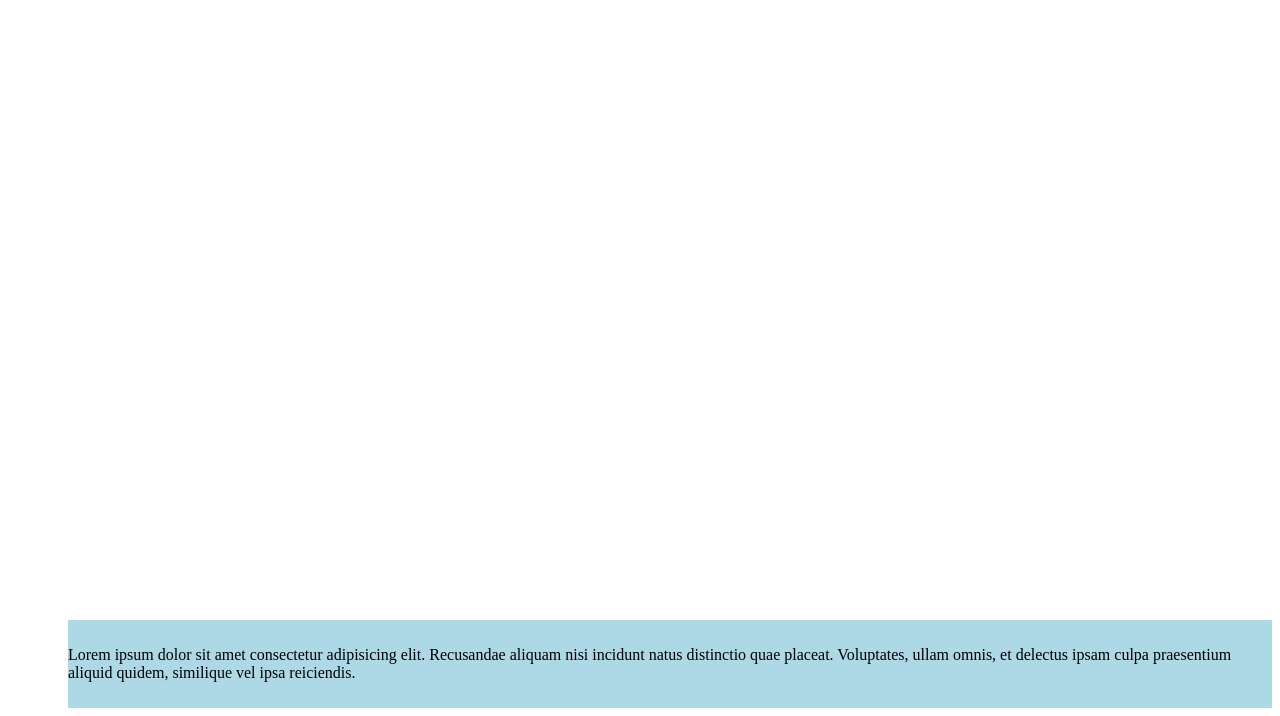
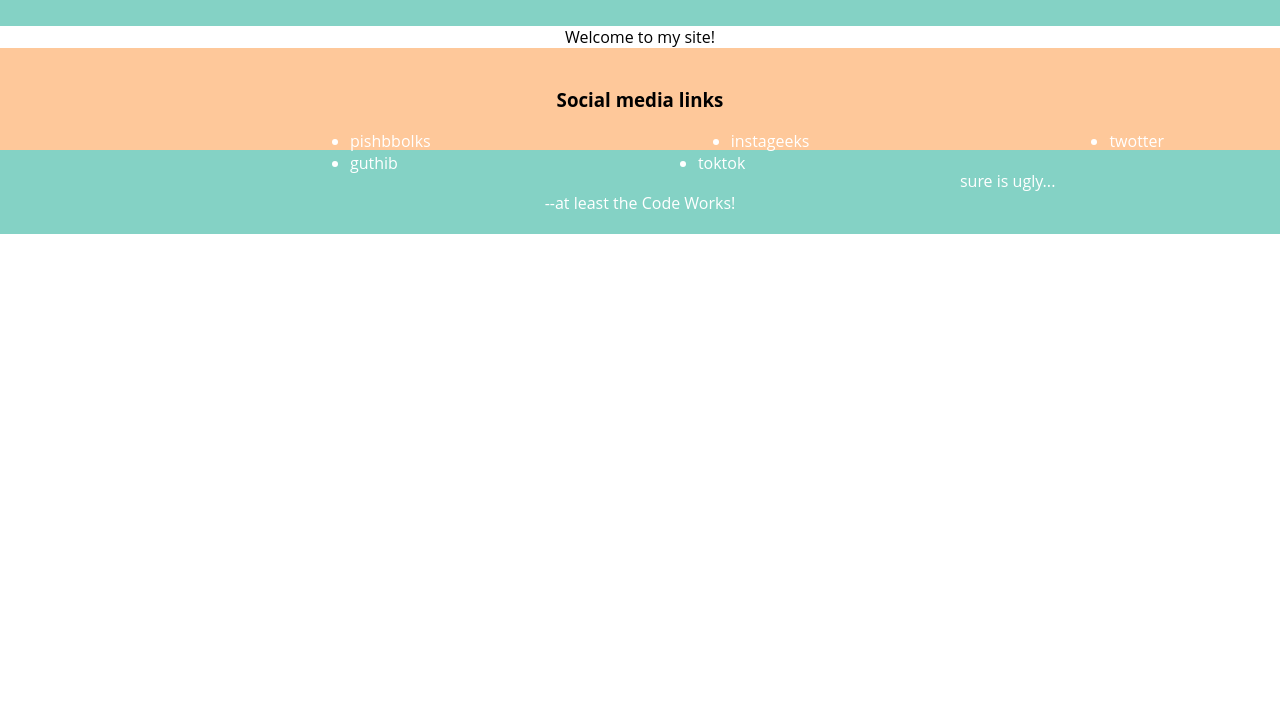
Before and after one commit to Jubibani/CSS-Exercises, a plain HTML site: page Exercise 7 Complex Layout/index.html in a window 1280 px wide. Shown: the part 100-816 px from the top of the page. Drawn offline with Linux system fonts and the light colour scheme.

Commit message:
finished complex layout *LGR#

```diff
--- a/Exercise 7 Complex Layout/index.html
+++ b/Exercise 7 Complex Layout/index.html
@@ -8,19 +8,26 @@
   </head>
   <body>
     <header>
-          <p>Lorem ipsum dolor sit amet consectetur adipisicing elit. Recusandae aliquam nisi incidunt natus distinctio quae placeat. Voluptates, ullam omnis, et delectus ipsam culpa praesentium aliquid quidem, similique vel ipsa reiciendis.</p>
+      <h1>Complex Website</h1>
     </header>
 
-        <main>
-          <p>Lorem ipsum dolor sit amet consectetur adipisicing elit. Recusandae aliquam nisi incidunt natus distinctio quae placeat. Voluptates, ullam omnis, et delectus ipsam culpa praesentium aliquid quidem, similique vel ipsa reiciendis.</p>
-        </main>
+    <section>
+      Welcome to my site!
+    </section>
 
     <aside>
-          <p>Lorem ipsum dolor sit amet consectetur adipisicing elit. Recusandae aliquam nisi incidunt natus distinctio quae placeat. Voluptates, ullam omnis, et delectus ipsam culpa praesentium aliquid quidem, similique vel ipsa reiciendis.</p>
+      <h3>Social media links </h3>
+      <ul>
+        <li>pishbbolks</li>
+        <li>instageeks</li>
+        <li>twotter</li>
+        <li>guthib</li>
+        <li>toktok</li>
+      </ul>
     </aside>
 
     <footer>
-          <p>Lorem ipsum dolor sit amet consectetur adipisicing elit. Recusandae aliquam nisi incidunt natus distinctio quae placeat. Voluptates, ullam omnis, et delectus ipsam culpa praesentium aliquid quidem, similique vel ipsa reiciendis.</p>
+      sure is ugly... <br>--at least the Code Works!
     </footer>
   </body>
 </html>
--- a/Exercise 7 Complex Layout/styles.css
+++ b/Exercise 7 Complex Layout/styles.css
@@ -1,36 +1,56 @@
 body {
-    display: grid;
-    grid-template-areas:
-      "header"
-      "content sidebar"
-      "footer";
-    grid-template-rows: 80px 1fr 70px;
-    grid-template-columns: 2fr 1fr;
-    grid-gap: 20px;
-    height: 100vh;
+  font-family: 'Open Sans', sans-serif;
+  margin: 0;
 }
 
 header {
+  background: #84D2C5;
+  padding: 20px;
   grid-area: header;
-    background: lightblue;
-    display: flex;
-    align-items: center;
-    justify-content: space-between;
-    padding: 10px;
+
+  text-align: center;
+}
+
+section {
+  grid-area: content;
+
+  text-align: center;
 }
 
 aside {
+  background: #FEC89A;
+  padding: 20px;
   grid-area: sidebar;
+
+}
+h3{
+  text-align: center;
+}
+ul, li{
+  color: white;
+}
+li{
+  float: left;
+  margin-left: 290px;
+  margin-right: 10px;
+  text-align: center;
+}
+footer {
+  background: #84D2C5;
+  padding: 20px;
+  color: white;
+  grid-area: footer;
+
+  text-align: center;
+}
+h1{
+  text-align: center;
 }
 
-  main {
-    grid-area: content;
+@media (max-width: 600px) {
+  grid-template-areas:
+    "header"
+    "content"
+    "sidebar"
+    "footer";
 }
-
-  footer {
-    grid-area: footer;
-    background: lightblue;
-    display: flex;
-    align-items: center;
-    justify-content: center;
-  }
```
Lines whose indentation alone changed are shown as unchanged.
